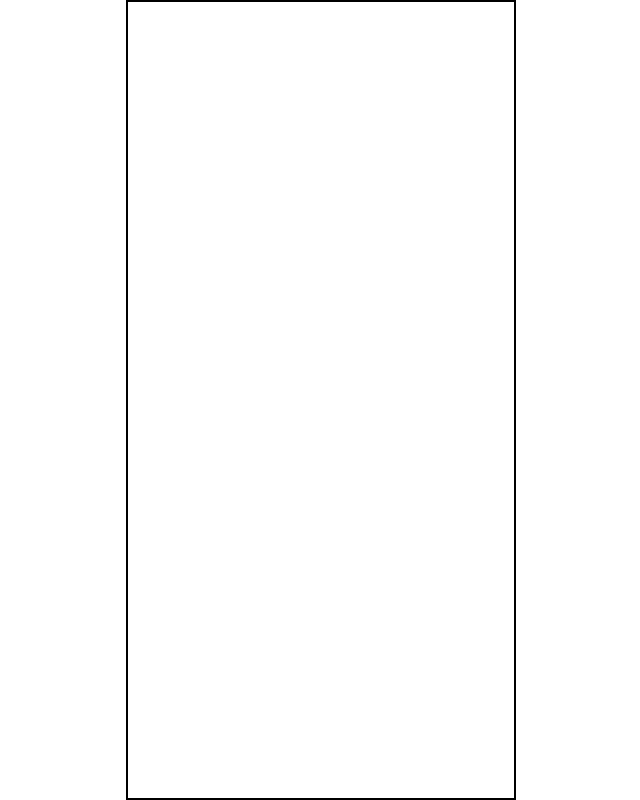
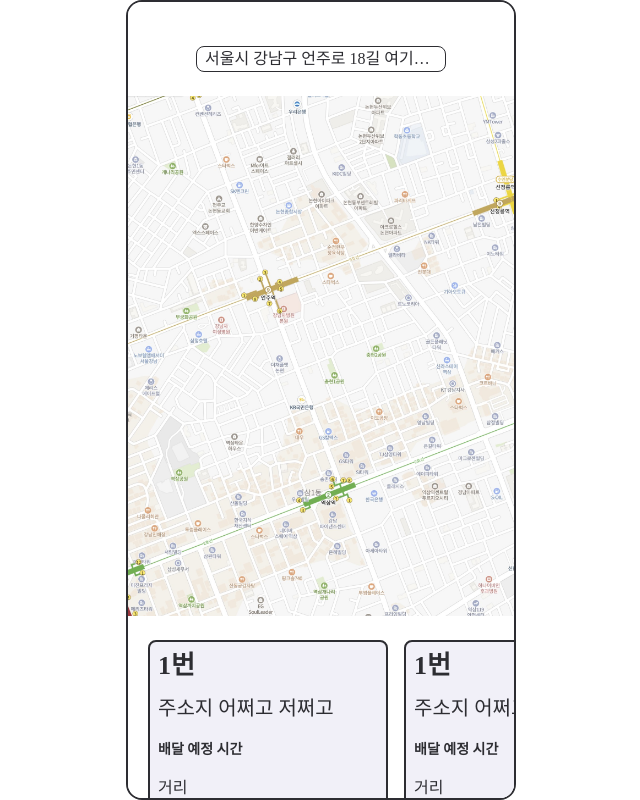
Before and after one commit to Dakdol/BaeBlock, a React (Create React App) app: page /rider/delivery in a window 1280 px wide. Shown: the whole page, without its empty margins (319-959 px from the left). Built offline with nearby package versions, Linux system fonts and the light colour scheme.

Commit message:
:hammer: 라이더 배달 현황 조회페이지
하단 박스 좌우 스크롤 추가

```diff
--- a/src/App.jsx
+++ b/src/App.jsx
@@ -8,7 +8,8 @@ import { RiderDeliveryStatus } from './pages/rider_deliveryStatus';
 function App() {
   return (
     <BrowserRouter>
-      <div className='bg-grayTone-white border-2 border-grayTone-black max-w-screen-md max-h-[844px] h-screen m-auto overflow-y-auto pt-[44px] flex flex-col'>
+      <div className='min-h-screen flex justify-center items-center'>
+        <div className='bg-colors-white border-2 rounded-2xl border-colors-black max-w-screen-md max-h-[844px] h-screen mx-auto overflow-y-auto pt-[44px] text-colors-black'>
           <Routes>
             <Route path='/store/newlist' element={<StoreNewList />} />
             <Route path='/store/mylist' element={<StoreMyList />} />
@@ -16,6 +17,7 @@ function App() {
             <Route path='/rider/newlist' element={<RiderNewList />} />
           </Routes>
         </div>
+      </div>
     </BrowserRouter>
   );
 }
--- /dev/null
+++ b/src/components/Rider_selectedOrder.jsx
@@ -0,0 +1,14 @@
+import React from 'react';
+
+export const RiderSelectedOrder = () => {
+  return (
+    <div className='flex-none w-60 h-[180px] border-2 rounded-lg px-2 py-1 bg-colors-lightGray mr-4'>
+      <div className='font-bold text-headline'>1번</div>
+      <div className='flex flex-col gap-4 mt-2'>
+        <div className='text-subtitle'>주소지 어쩌고 저쩌고</div>
+        <div className='text-caption font-bold'>배달 예정 시간</div>
+        <div>거리</div>
+      </div>
+    </div>
+  );
+};
--- a/src/pages/rider_deliveryStatus.jsx
+++ b/src/pages/rider_deliveryStatus.jsx
@@ -1,5 +1,28 @@
 import React from 'react';
+import { RiderSelectedOrder } from '../components/Rider_selectedOrder';
 
 export const RiderDeliveryStatus = () => {
-  return <div></div>;
+  return (
+    <div>
+      <div className='flex flex-col justify-center items-center'>
+        <div className='flex justify-center'>
+          <div className='border-[1px] px-2 rounded-lg max-w-[250px] whitespace-nowrap overflow-ellipsis overflow-hidden text-colors-black'>
+            서울시 강남구 언주로 18길 여기는 잘리는 곳
+          </div>
+        </div>
+        <div className='w-full h-[520px] bg-yellow-300 relative overflow-hidden mt-6'>
+          <img
+            className='absolute top-0 left-0 w-full h-full object-cover'
+            src={process.env.PUBLIC_URL + '/images/testMap.jpg'}
+            alt='지도'
+          />
+        </div>
+      </div>
+      <div className='flex overflow-x-auto mt-6 ml-5'>
+        <RiderSelectedOrder />
+        <RiderSelectedOrder />
+        <RiderSelectedOrder />
+      </div>
+    </div>
+  );
 };
--- a/tailwind.config.js
+++ b/tailwind.config.js
@@ -12,7 +12,8 @@ module.exports = {
         deepYellow: '#FFC805',
         lightYellow: '#FFD84D',
         red: '#fb2d2d',
-        white: '#FAFAF2',
+        lightbage: '#FAFAF2',
+        white: '#FFFFFF',
         lightGray: '#F1F0F8',
         gray: '#B2B2C1',
         darkGray: '#7F7F82',
```
Also changed, not shown: public/images/testMap.jpg (added), usefulStyle.txt (added), 1 other file (tests, documents, lock files or other folders). Lines whose indentation alone changed are shown as unchanged.
